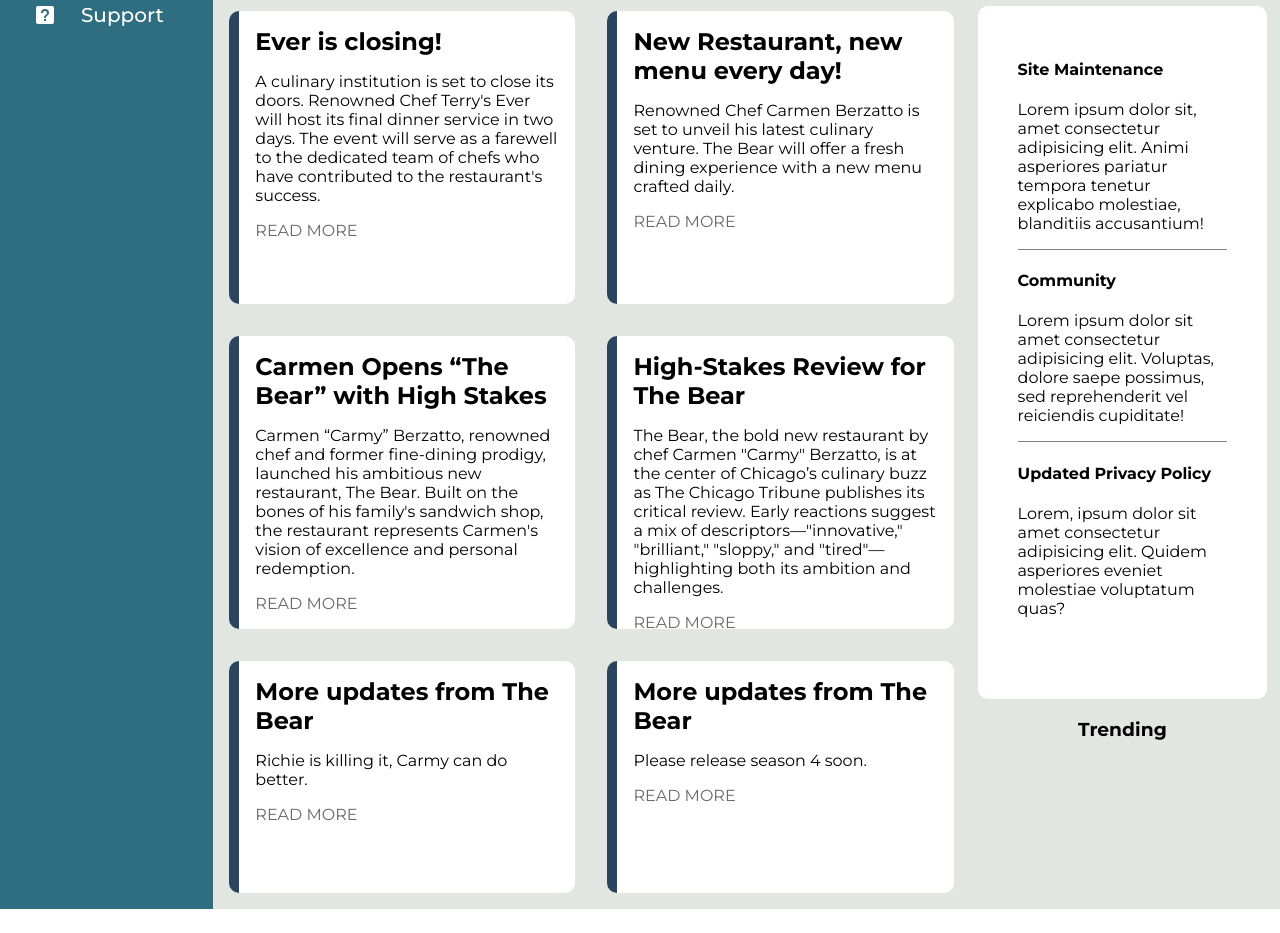
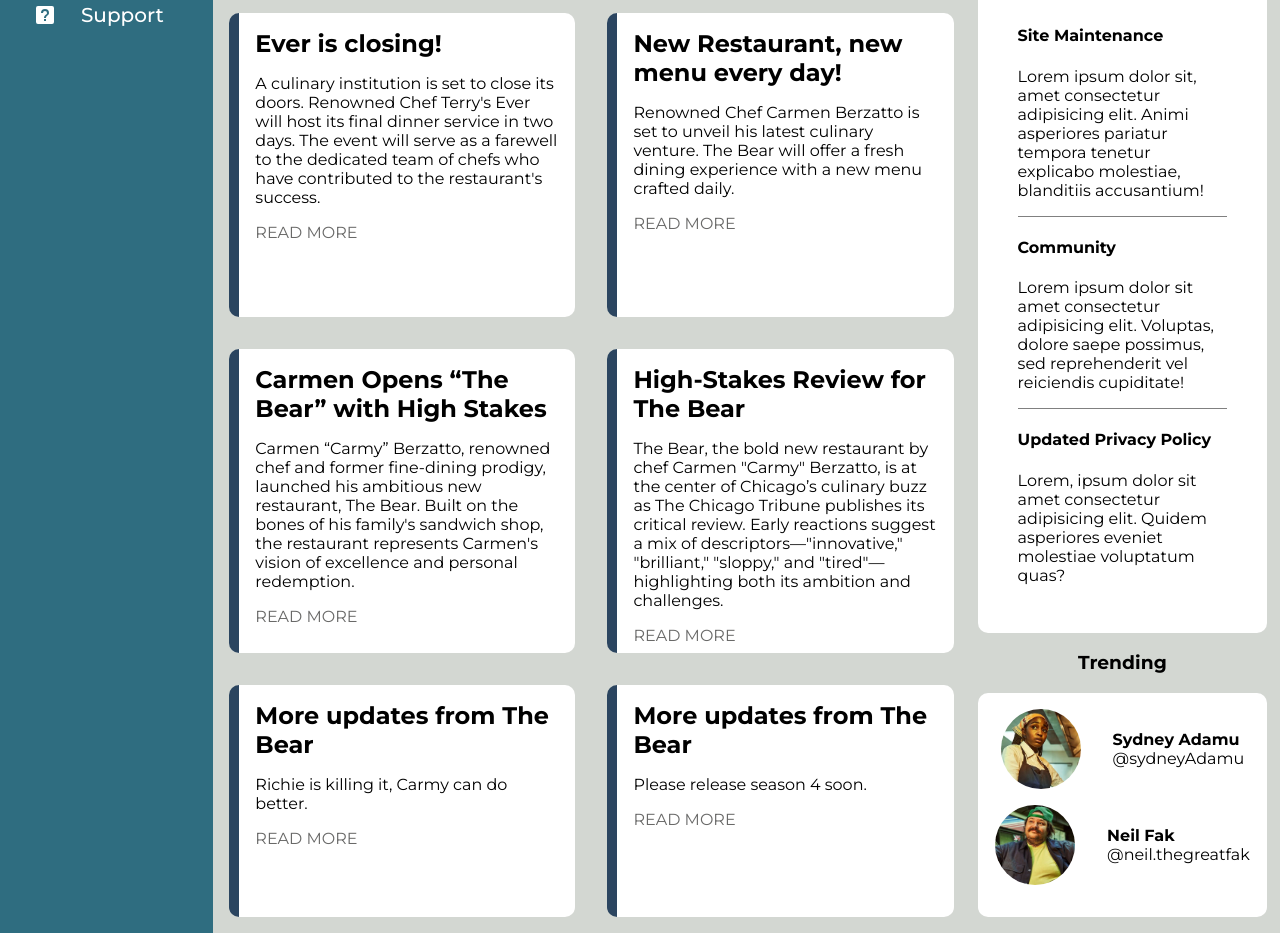
Before and after one commit to srishtea-22/admin-dashboard, a plain HTML site: page index.html in a window 1280 px wide. Shown: the part 361-1294 px from the top of the page. Before the commit the page ends 1270 px from the top, so only its background shows below. Drawn offline with Linux system fonts and the light colour scheme.

Commit message:
set up trending

```diff
--- a/index.html
+++ b/index.html
@@ -53,9 +53,20 @@
                     </div>
                 </div>
                 <h3>Trending</h3>
-                <div class="t1"></div>
-                <div class="t2"></div>
-                <div class="t3"></div>
+                <div class="trending">
+                    <div class="t1">
+                    <img src="sydney.jpg">
+                    <div class="profiles">
+                        <h4>Sydney Adamu</h4>
+                    <p>@sydneyAdamu</p></div>
+                </div>
+                <div class="t2">
+                    <img src="fak.jpg">
+                    <div class="profiles">
+                        <h4>Neil Fak</h4>
+                    <p>@neil.thegreatfak</p></div>
+                </div>
+            </div>
             </div>
             <div class="updates">
                 <div class="update">
--- a/style.css
+++ b/style.css
@@ -91,7 +91,7 @@
     justify-self: center;
 }
 
-.pfp-big {
+.pfp-big, .t1 > img, .t2 > img  {
     height: 5rem;
     width: 5rem;
     border-radius: 50%;
@@ -126,7 +126,7 @@
 /*main */
 
 .main-content {
-    background-color: #E1E7E0;
+    background-color: #d3d7d2;
     display: grid;
     grid-template-rows: 10% 90%;
     grid-template-columns: 70% 28%;
@@ -184,3 +184,22 @@
 .side-updates > h4 {
     margin: 0.5rem;
 }
+.trending{
+    background-color: white;
+    border-radius: 10px;
+    padding: 1rem;
+}
+.t1, .t2 {
+    display: flex;
+    justify-content: center;
+    gap: 2rem;
+}
+.profiles > h4, .profiles > h4{
+    margin-bottom: 0;
+}
+.profiles > p, .profiles > p{
+    margin-top: 0;
+}
+.t1 > img, .t2 > img {
+    margin-bottom: 1rem;
+}
```
Also changed, not shown: fak.jpg (added), sydney.jpg (added).
